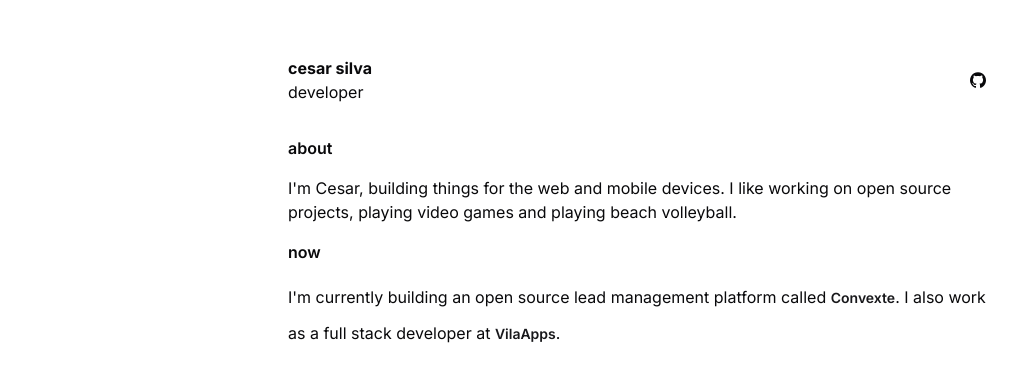
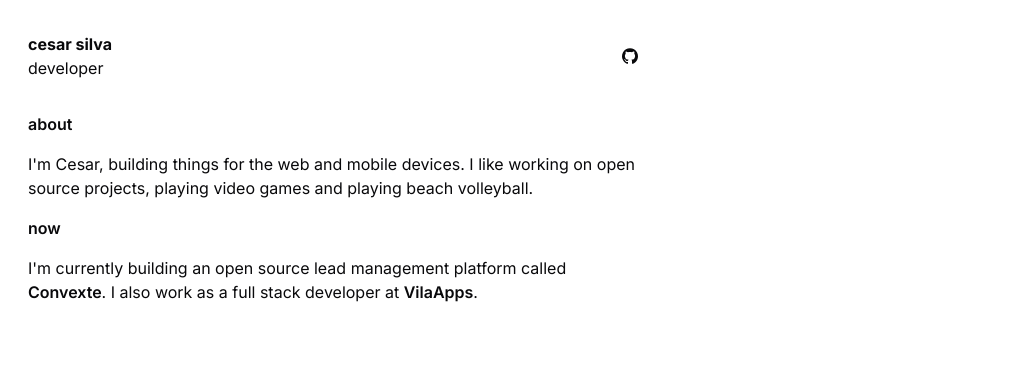
Before and after one commit to ocesarsilva/cesarslv.com, a Next.js app: page / in a window 1280 px wide. Shown: the top 382 px of the page, without its empty margins (0-1021 px from the left). Built offline with nearby package versions, Linux system fonts and the light colour scheme; no server answers.

Commit message:
feat: update padding layout

```diff
--- a/src/app/layout.tsx
+++ b/src/app/layout.tsx
@@ -49,7 +49,7 @@ export default function RootLayout({ children }: PropsWithChildren) {
           fontSans.variable
         )}
       >
-        <div className="flex min-h-screen flex-col py-8">
+        <div className="flex min-h-screen max-w-2xl flex-col p-6 px-7">
           <Header />
           <main className="flex-1">{children}</main>
         </div>
--- a/src/app/page.tsx
+++ b/src/app/page.tsx
@@ -1,11 +1,10 @@
 import Link from "next/link"
 
 import { cn } from "@/lib/utils"
-import { buttonVariants } from "@/components/ui/button"
 
 export default function HomePage() {
   return (
-    <div className="prose prose-zinc dark:prose-invert container mt-6 grid max-w-3xl space-y-4">
+    <div className="prose prose-zinc dark:prose-invert mt-6 grid space-y-4">
       <h2 className="text-md font-semibold">about</h2>
       <p>
         I&apos;m Cesar, building things for the web and mobile devices. I like
@@ -18,20 +17,14 @@ export default function HomePage() {
         called{" "}
         <Link
           href="https://convexte.cesarslv.com/"
-          className={cn(
-            buttonVariants({ variant: "link" }),
-            "px-0 font-semibold"
-          )}
+          className={cn("font-semibold underline-offset-4 hover:underline")}
         >
           Convexte
         </Link>
         . I also work as a full stack developer at{" "}
         <Link
-          className={cn(
-            buttonVariants({ variant: "link" }),
-            "px-0 font-semibold"
-          )}
-          href="https://www.vilaapps.com.br/"
+          className={cn("font-semibold underline-offset-4 hover:underline")}
+          href="https://vilaapps.com.br/"
         >
           VilaApps
         </Link>
--- a/src/components/header.tsx
+++ b/src/components/header.tsx
@@ -7,8 +7,8 @@ import { Button } from "./ui/button"
 
 export function Header() {
   return (
-    <header className="w-full bg-background pt-4">
-      <div className="container flex h-16 max-w-3xl items-center justify-between">
+    <header className="w-full bg-background">
+      <div className="flex h-16 items-center justify-between">
         <h1 className="flex flex-col">
           <span className="font-bold">{siteConfig.name}</span>
           <span>developer</span>
```
